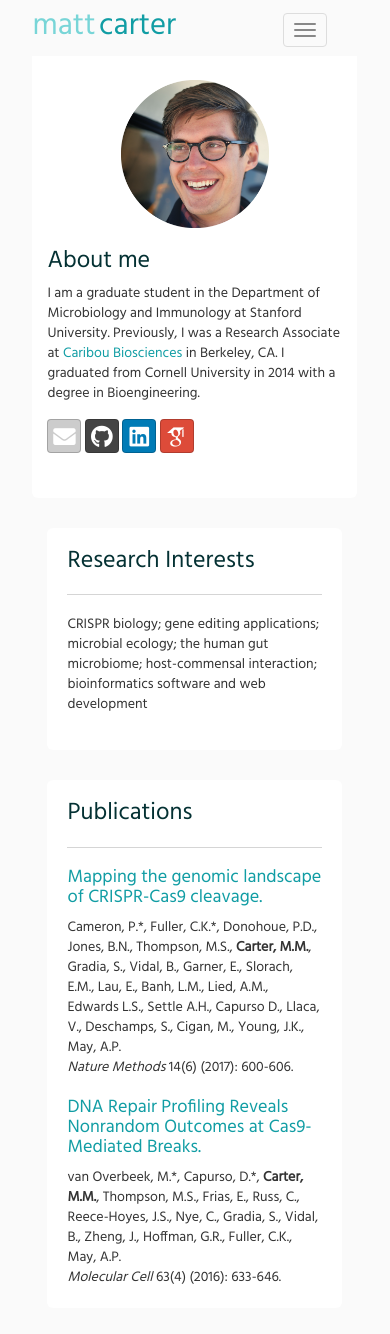
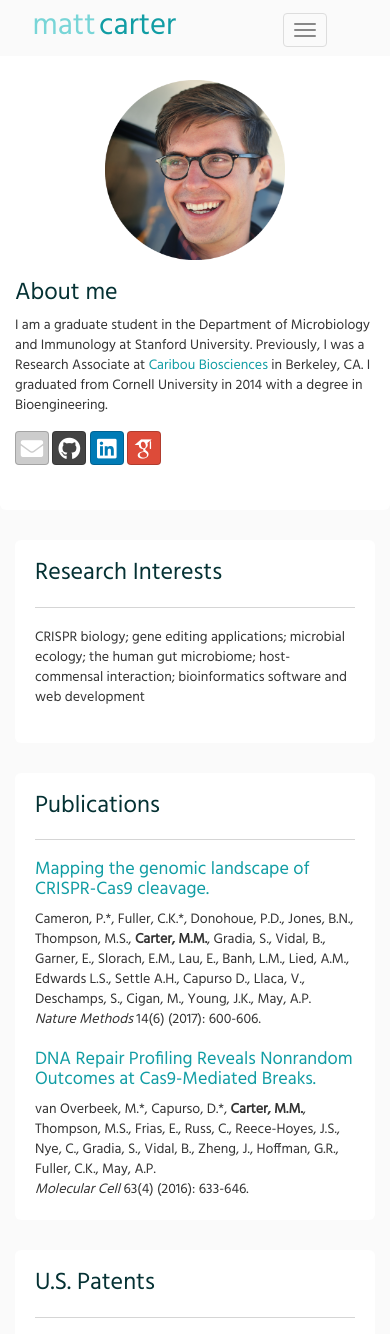
Before and after one commit to matt-cart/website, a Flask app: page / in a window 390 px wide. Shown: the top 1334 px of the page. Run offline with Flask 2, Linux system fonts and the light colour scheme; some libraries are stand-ins or nearby versions; some web fonts are replaced.

Commit message:
Tweaked width of columns of home page in mobile format.:

```diff
--- a/website/templates/home_page.html
+++ b/website/templates/home_page.html
@@ -2,7 +2,7 @@
 {% block content %}
     <div class="container-fluid bump-past-nav">
         <div class="row">
-            <div class="jumbotron col-md-3 col-md-offset-1 col-sm-10 col-sm-offset-1 col-xs-10 col-xs-offset-1" id="jumbotron-me">
+            <div class="jumbotron col-md-3 col-md-offset-1 col-sm-12 col-xs-12" id="jumbotron-me">
                 <img id="mugshot" src="{{ url_for('static', filename='img/mugshot_website.png') }}">
                 <h3>About me</h3>
                 <p>
@@ -23,7 +23,7 @@
                     </a>
                 </p>
             </div>
-            <div class="col-md-6 col-md-offset-5 col-sm-10 col-sm-offset-1 col-xs-10 col-xs-offset-1" id="right-jumbos">
+            <div class="col-md-6 col-md-offset-5 col-sm-12 col-xs-12" id="right-jumbos">
                 <div class="jumbotron jumbotron-posts" id="top-jumbo">
                         <h3 class="tight-top">Research Interests</h3>
                         <hr>
```
